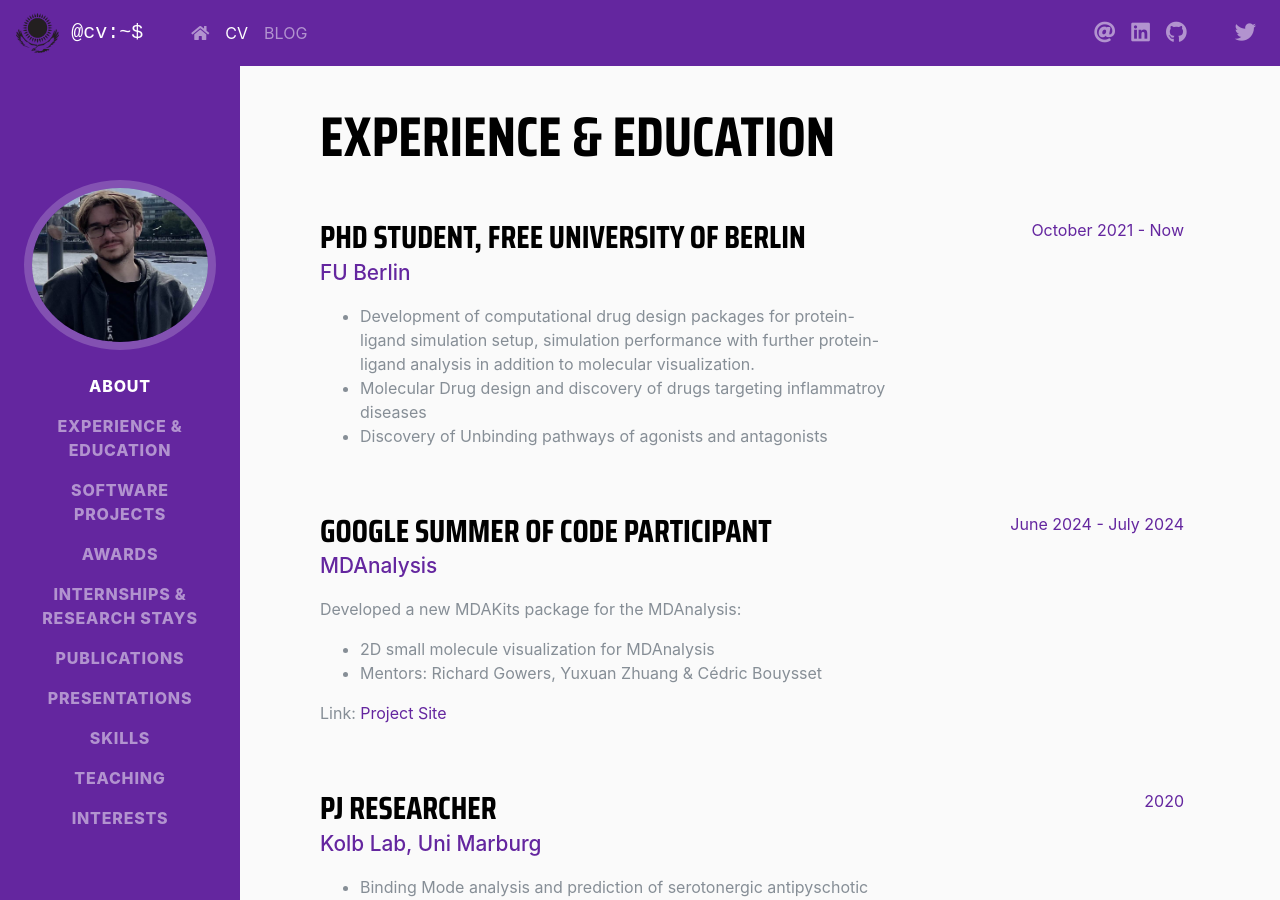
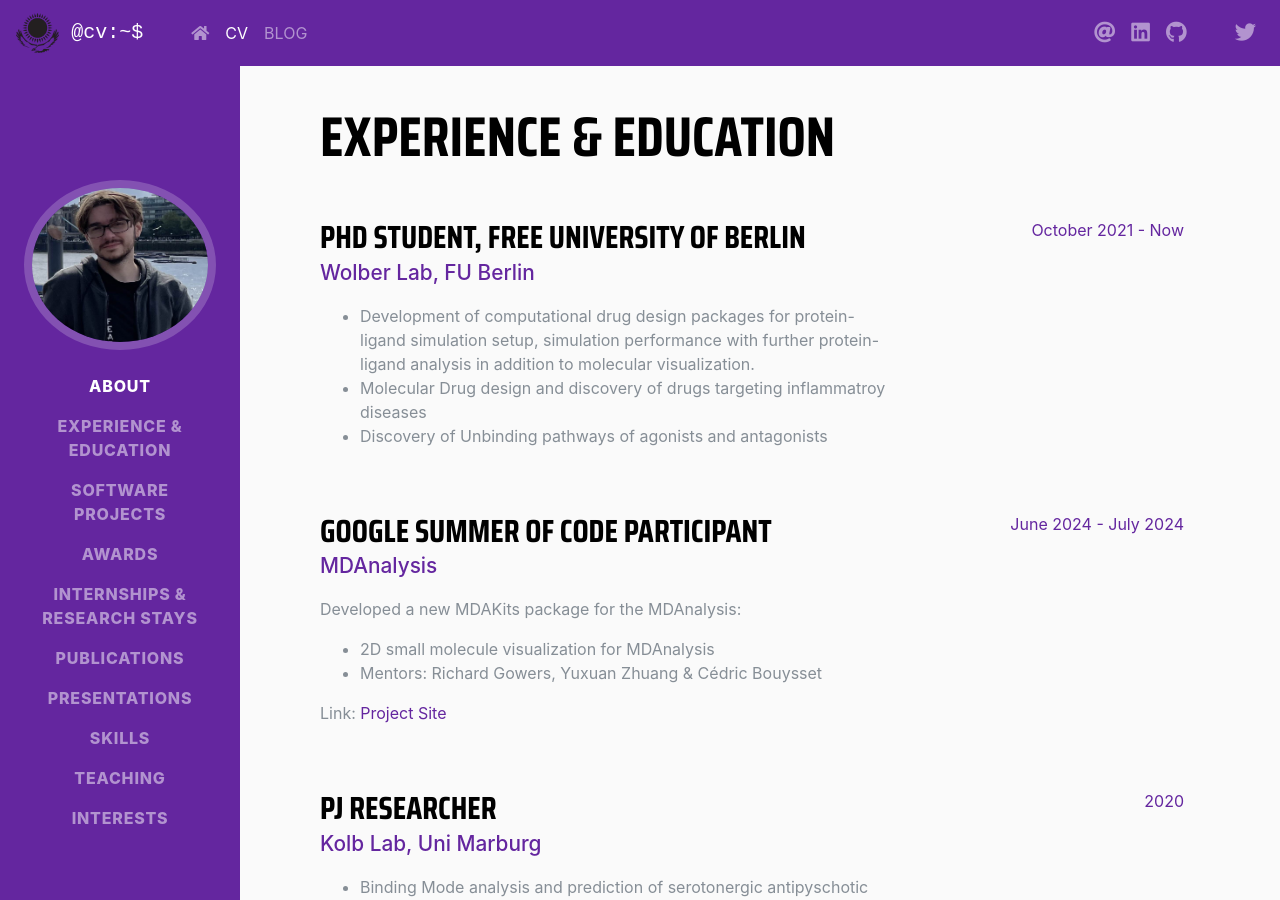
Before and after one commit to talagayev/talagayev.github.io, a Jekyll site: the page built from cv.html, in a window 1280 px wide and 900 px high, scrolled down 916 px. Built offline with Jekyll 4.4.1, drawn with Linux system fonts in a browser that asks for light colours; nearby versions of some CDN libraries; some web fonts are replaced; a style sheet for code colours, icons or effects is not loaded.

Commit message:
Update cv.html

```diff
--- a/cv.html
+++ b/cv.html
@@ -77,7 +77,7 @@
         <div class="resume-item d-flex flex-column flex-md-row justify-content-between mb-5">
           <div class="resume-content">
             <h3 class="mb-0">PhD Student, Free University of Berlin</h3>
-            <div class="subheading mb-3"><a href="https://www.bcp.fu-berlin.de/en/pharmazie/faecher/pharmazeutische_chemie/wolber/index.html">FU Berlin</a></div>
+            <div class="subheading mb-3"><a href="https://www.bcp.fu-berlin.de/en/pharmazie/faecher/pharmazeutische_chemie/wolber/index.html">Wolber Lab, FU Berlin</a></div>
             <p>
               <ul>
                 <li>
```
